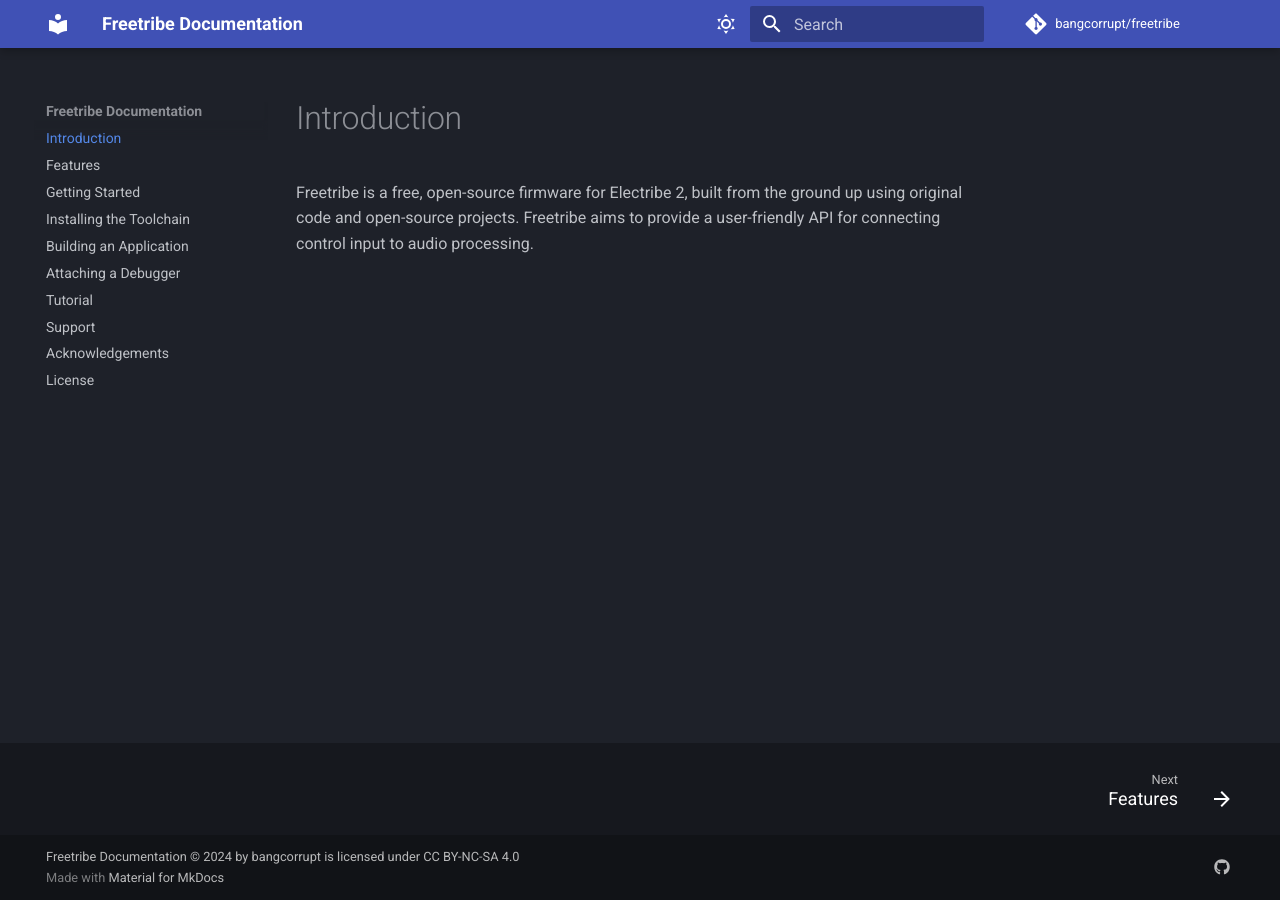
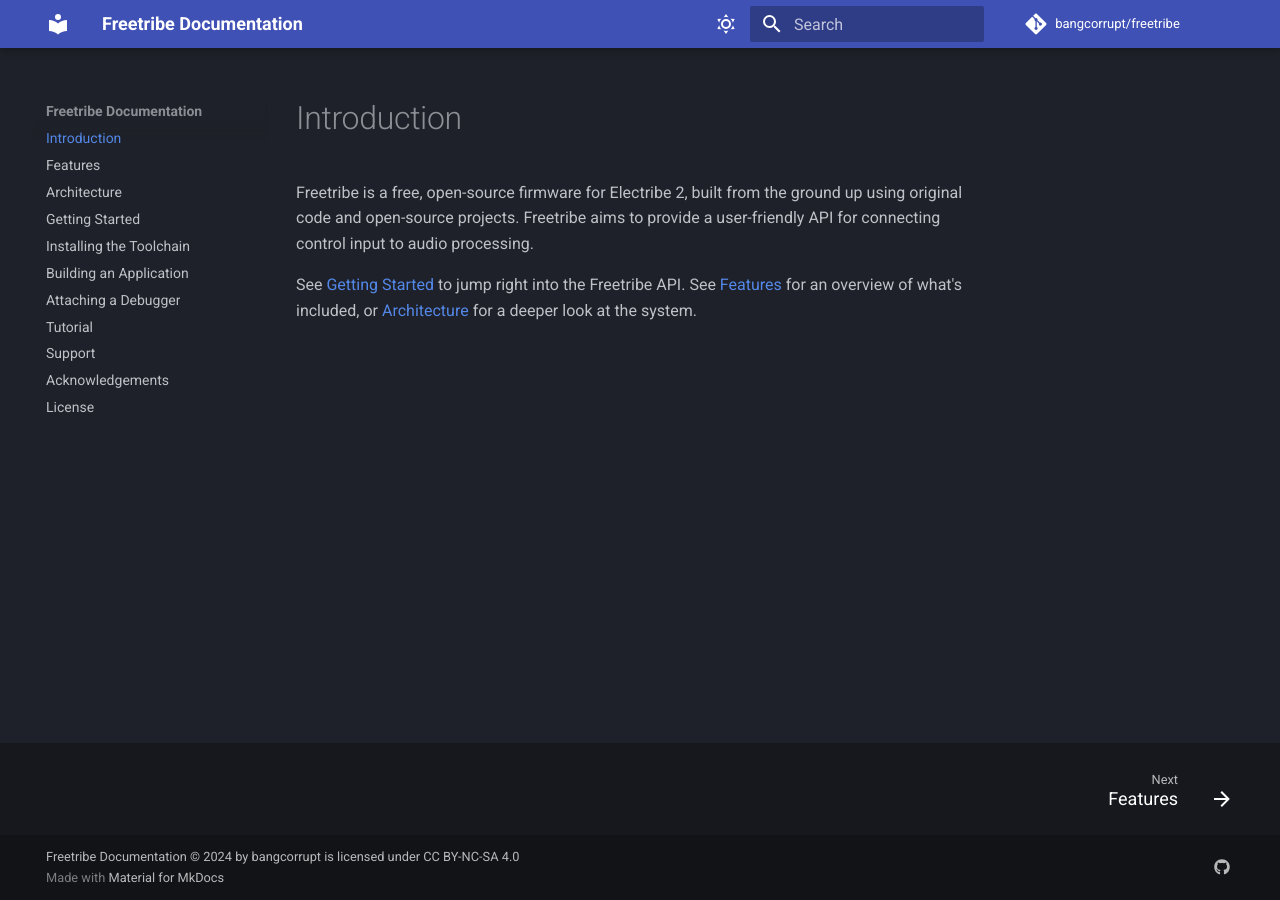
Before and after one commit to bangcorrupt/freetribe-docs, an MkDocs documentation site: the page built from docs/index.md, in a window 1280 px wide. Built offline with MkDocs 1.6.1 and Material for MkDocs 9.7.7, drawn with Linux system fonts in a browser that asks for light colours; comment, search, counter and statistics services are not loaded.

Commit message:
architecture

```diff
--- a/docs/index.md
+++ b/docs/index.md
@@ -3,3 +3,7 @@
 Freetribe is a free, open-source firmware for Electribe 2,
 built from the ground up using original code and open-source projects.
 Freetribe aims to provide a user-friendly API for connecting control input to audio processing.
+
+See [Getting Started](getting-started.md) to jump right into the Freetribe API.
+See [Features](features.md) for an overview of what's included,
+or [Architecture](architecture.md) for a deeper look at the system.
--- a/mkdocs.yml
+++ b/mkdocs.yml
@@ -7,6 +7,7 @@
 nav:
   - index.md
   - features.md
+  - architecture.md
   - getting-started.md
   - toolchain.md
   - building.md
```
Also changed, not shown: docs/architecture.md (added, +36 -0 lines).
